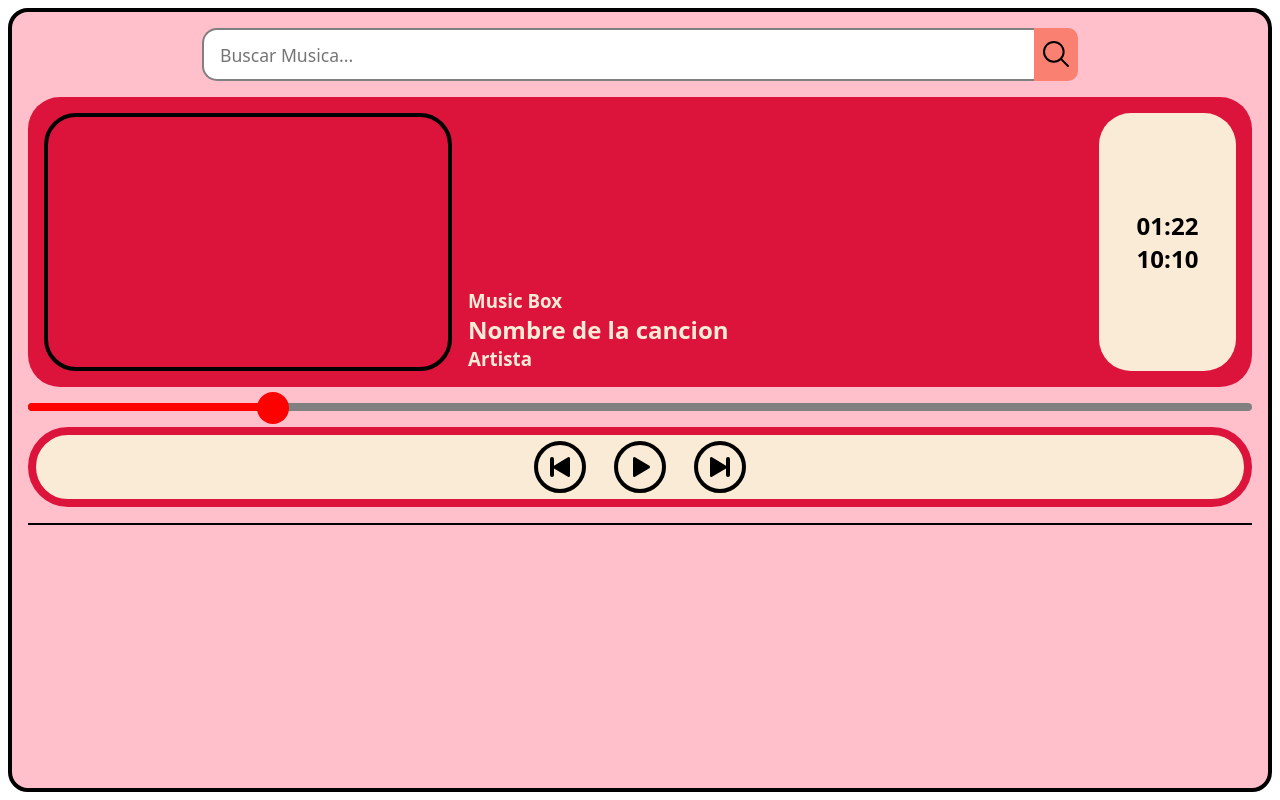
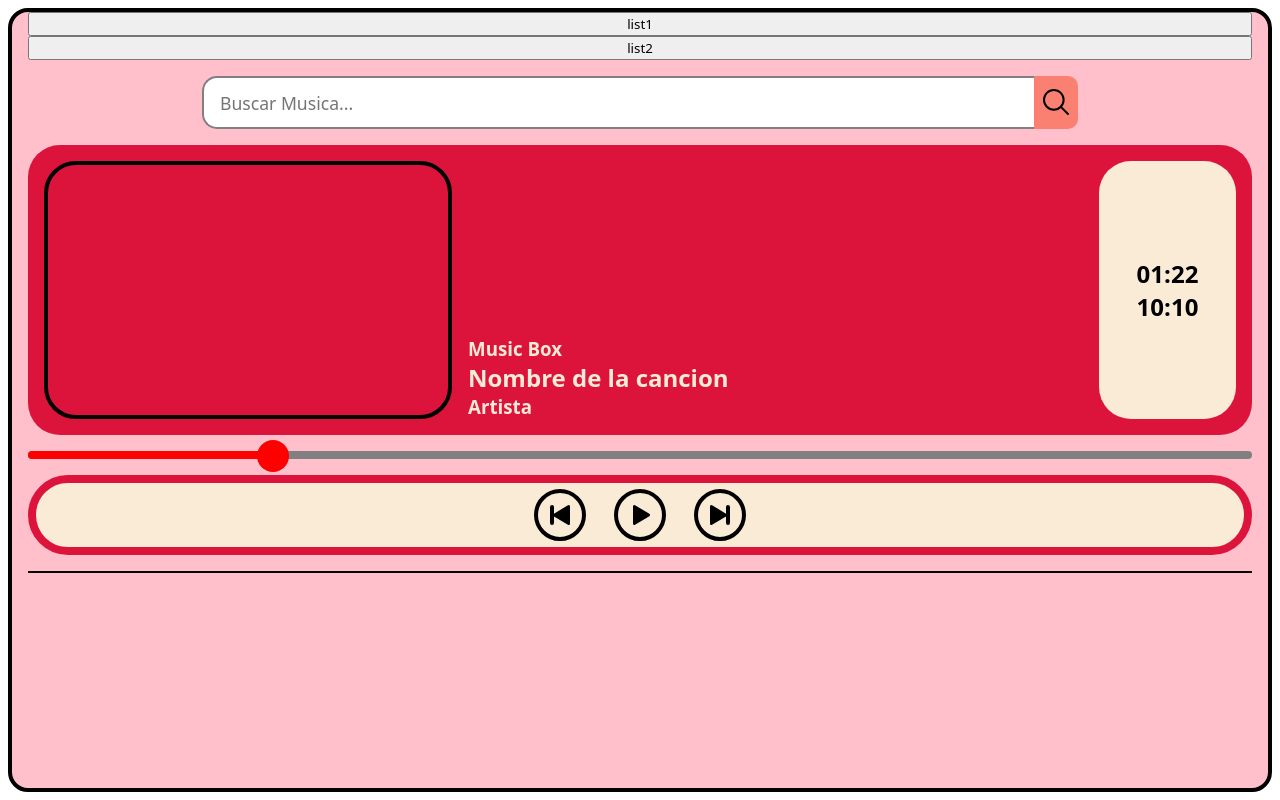
Before and after one commit to NintenDuck/Micro-Youtube-HTML, a plain HTML site: page index.html in a window 1280 px wide. Drawn offline with nearby package versions, Linux system fonts and the light colour scheme.

Commit message:
Add: Debug playlist functionality

```diff
--- a/index.html
+++ b/index.html
@@ -13,6 +13,8 @@
 
 <body>
   <div class=content>
+    <button onclick="foo()">list1</button>
+    <button onclick="bar()">list2</button>
     <div class="busqueda">
       <input id="search-bar" class="input-buscar" type="search" list="you-search-datalist"
         placeholder="Buscar Musica...">
--- a/js/player_controller.js
+++ b/js/player_controller.js
@@ -12,6 +12,25 @@ skipForwardBtn.addEventListener("mousedown", () => {skipForwardBtn.src = "./reso
 skipForwardBtn.addEventListener("mouseup", () => {skipForwardBtn.src = "./resources/svg/play-skip-forward-circle-outline.svg"})
 skipPrevBtn.addEventListener("mousedown", () => {skipPrevBtn.src = "./resources/svg/ellipse.svg"})
 skipPrevBtn.addEventListener("mouseup", () => {skipPrevBtn.src = "./resources/svg/play-skip-back-circle-outline.svg"})
+
+var debugList0 = ["_QLsr_jR5gs", "KqG5481WqMI", "r-HloEoBPDI"]
+var debugList1 = ["r-HloEoBPDI", "KqG5481WqMI", "KqG5481WqMI"]
+
+function foo(songLists) {
+  // player.cuePlaylist( debugList,
+  //                     0)
+  for (i = 0; i < 1; i++) {
+    player.loadPlaylist(debugList0,0)
+  }
+}
+
+function bar(songLists) {
+  // player.cuePlaylist( debugList,
+  //                     0)
+  for (i = 0; i < 1; i++) {
+    player.loadPlaylist(debugList1,0)
+  }
+}
 // **********************************************************
 // FUNCIONES PARA CONTROLAR REPRODUCTOR
 // **********************************************************
```
